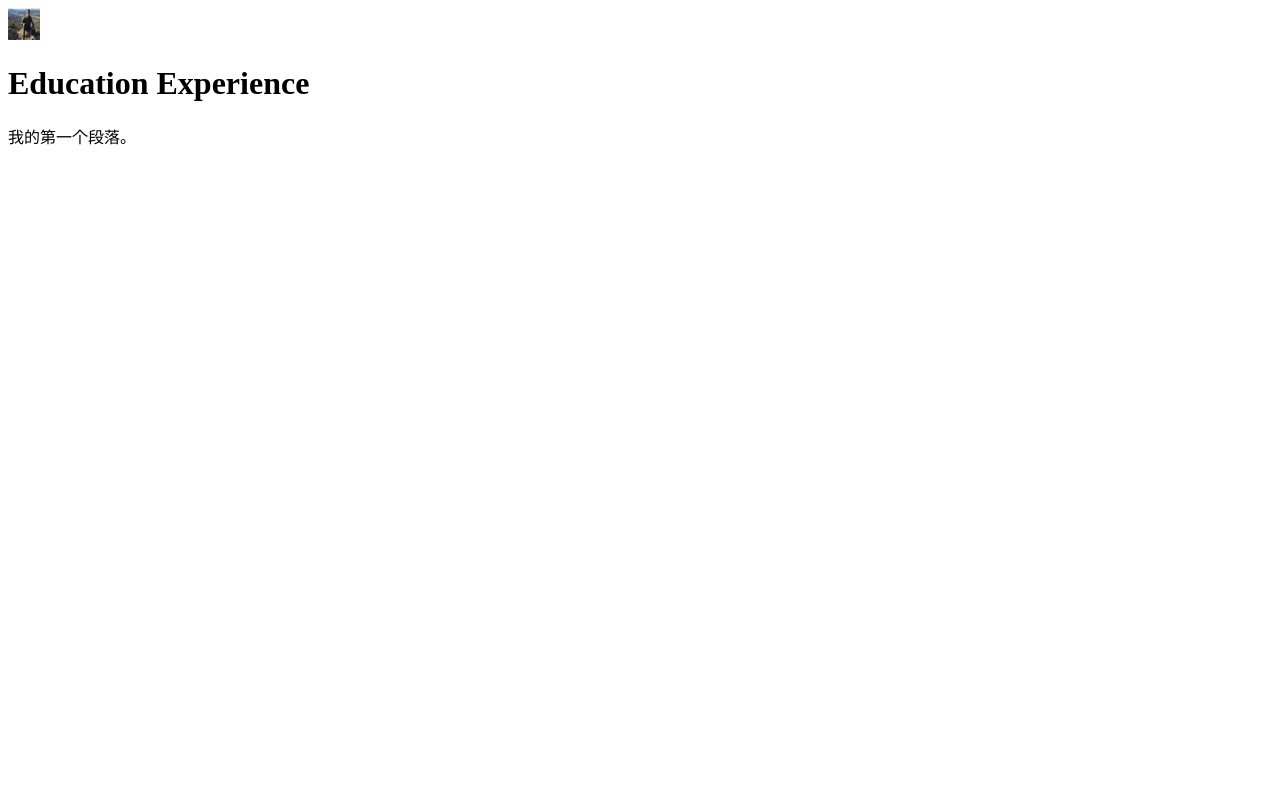
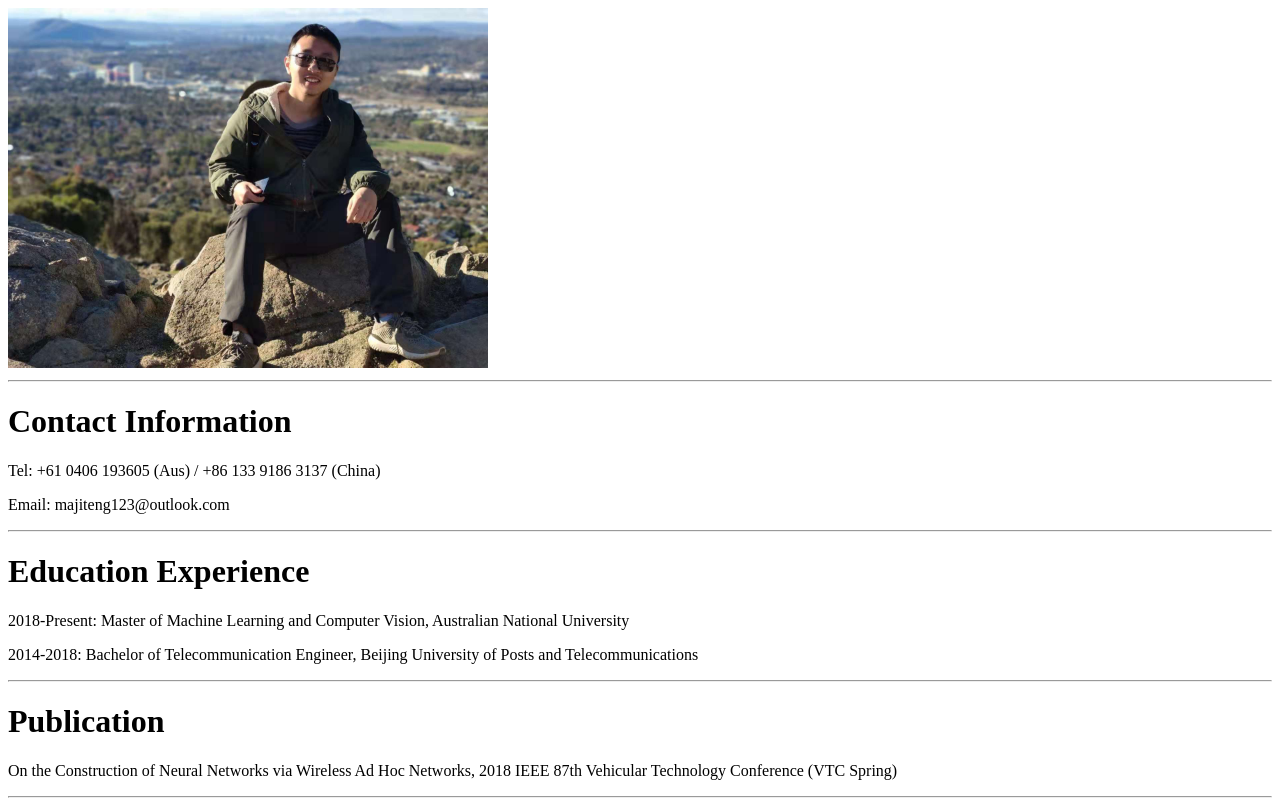
Before and after one commit to Pony23333/Pony23333.github.io, a plain HTML site: page index.html in a window 1280 px wide. Drawn offline with Linux system fonts and the light colour scheme.

Commit message:
add basic information

```diff
--- a/index.html
+++ b/index.html
@@ -6,10 +6,22 @@
 </head>
 <body>
 
-<img src="profile.jpg" width="32" height="32" />
+<img src="profile.jpg" width="480" height="360" />
+<hr />
+<h1>Contact Information</h1>
+<p>Tel: +61 0406 193605 (Aus) / +86 133 9186 3137 (China)</p>
+
+<p>Email: majiteng123@outlook.com</p>
+
+
+<hr />
 <h1>Education Experience</h1>
+<p>2018-Present: Master of Machine Learning and Computer Vision, Australian National University</p>
+<p>2014-2018: Bachelor of Telecommunication Engineer, Beijing University of Posts and Telecommunications</p>
+<hr />
 
-<p>我的第一个段落。</p>
-
+<h1>Publication</h1>
+<p>On the Construction of Neural Networks via Wireless Ad Hoc Networks, 2018 IEEE 87th Vehicular Technology Conference (VTC Spring)</p>
+<hr />
 </body>
 </html>
```
